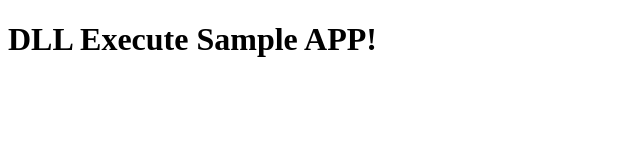
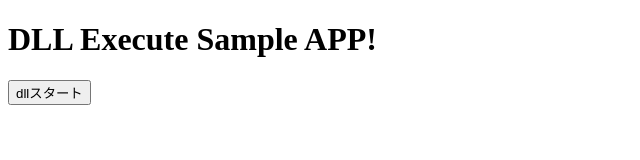
Before and after one commit to dev-kominami/dll-execute-from-electron, an Electron app: page index.html in a window 800 px wide. Shown: the whole page, without its empty margins (0-640 px from the left). Drawn offline with Linux system fonts and the light colour scheme.

Commit message:
add button event

```diff
--- /dev/null
+++ b/dll.js
@@ -0,0 +1,5 @@
+const button = document.querySelector('.dll-button');
+
+button.addEventListener('click', function (clickEvent) {
+    console.log("ボタン押された");
+})
--- a/index.html
+++ b/index.html
@@ -7,5 +7,9 @@
 </head>
 <body>
     <h1>DLL Execute Sample APP!</h1>
+    <button class="dll-button">
+      dllスタート
+  </button>
+  <script type="text/javascript" src="dll.js"></script>
 </body>
 </html>
--- a/main.js
+++ b/main.js
@@ -6,7 +6,8 @@ function createWindow () {
     width: 800,
     height: 600,
     webPreferences: {
-      preload: path.join(__dirname, 'preload.js')
+      preload: path.join(__dirname, 'preload.js'),
+      devTools: true
     }
   })
 
```
